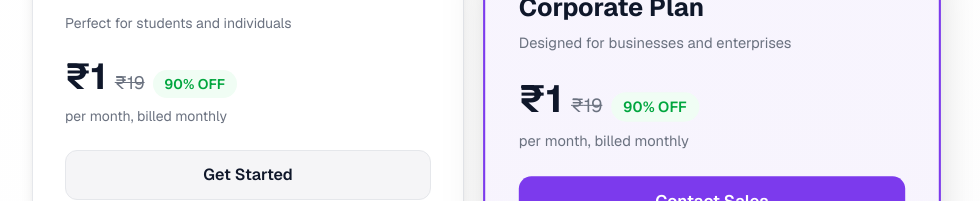
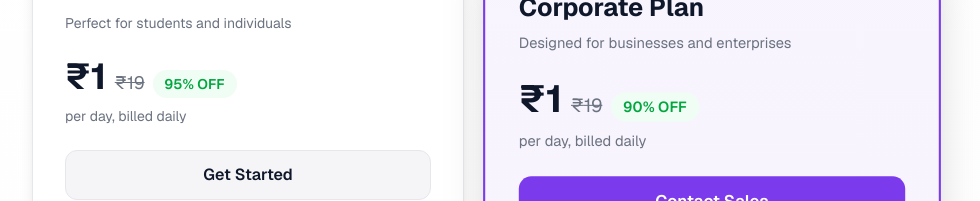
Before and after one commit to 25f3003058-afk/landing-page-mo, a Next.js app: page /pricing in a window 1280 px wide. Shown: the part 380-581 px from the top of the page, without its empty margins (160-1140 px from the left). Built offline with nearby package versions, Linux system fonts and the light colour scheme.

Commit message:
Update page.tsx

```diff
--- a/app/pricing/page.tsx
+++ b/app/pricing/page.tsx
@@ -11,7 +11,7 @@ const pricingPlans = [
     description: "Perfect for students and individuals",
     price: 1,
     originalPrice: 19,
-    discount: "90% OFF",
+    discount: "95% OFF",
     features: [
       { name: "Monthly transfer limit: $2,500", included: true },
       { name: "Zero hidden fees", included: true },
@@ -47,7 +47,7 @@ const pricingPlans = [
 ]
 
 export default function PricingPage() {
-  const [billingPeriod, setBillingPeriod] = useState<"monthly" | "yearly">("monthly")
+  const [billingPeriod, setBillingPeriod] = useState<"daily" | "weekly">("daily")
 
   return (
     <main className="min-h-screen bg-gradient-to-b from-background to-secondary/30">
@@ -64,9 +64,9 @@ export default function PricingPage() {
 
             <div className="flex items-center justify-center gap-4 mb-12">
               <button
-                onClick={() => setBillingPeriod("monthly")}
+                onClick={() => setBillingPeriod("daily")}
                 className={`px-6 py-2 rounded-lg font-medium transition-all ${
-                  billingPeriod === "monthly"
+                  billingPeriod === "daily"
                     ? "bg-primary text-primary-foreground"
                     : "bg-secondary text-foreground hover:bg-muted"
                 }`}
@@ -74,9 +74,9 @@ export default function PricingPage() {
                 Day Plan
               </button>
               <button
-                onClick={() => setBillingPeriod("yearly")}
+                onClick={() => setBillingPeriod("weekly")}
                 className={`px-6 py-2 rounded-lg font-medium transition-all ${
-                  billingPeriod === "yearly"
+                  billingPeriod === "weekly"
                     ? "bg-primary text-primary-foreground"
                     : "bg-secondary text-foreground hover:bg-muted"
                 }`}
@@ -117,7 +117,7 @@ export default function PricingPage() {
                         {plan.discount}
                       </span>
                     </div>
-                    <p className="text-sm text-muted-foreground">per month, billed {billingPeriod}</p>
+                    <p className="text-sm text-muted-foreground">per day, billed {billingPeriod}</p>
                   </div>
 
                   <button
```
